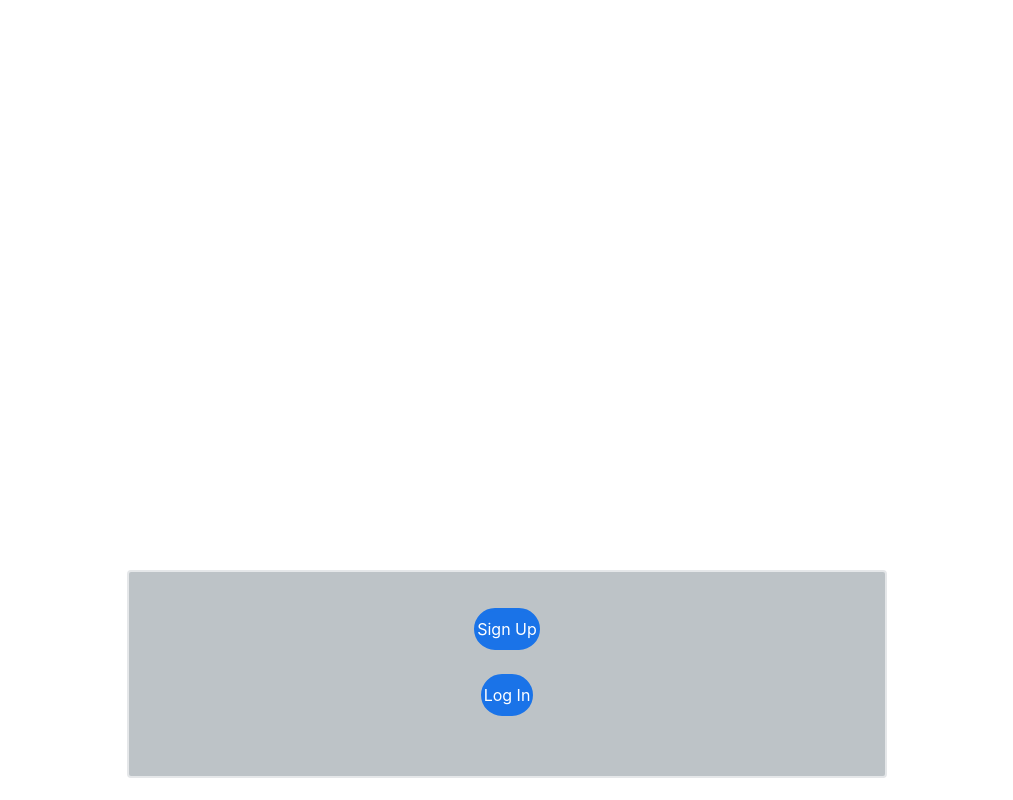
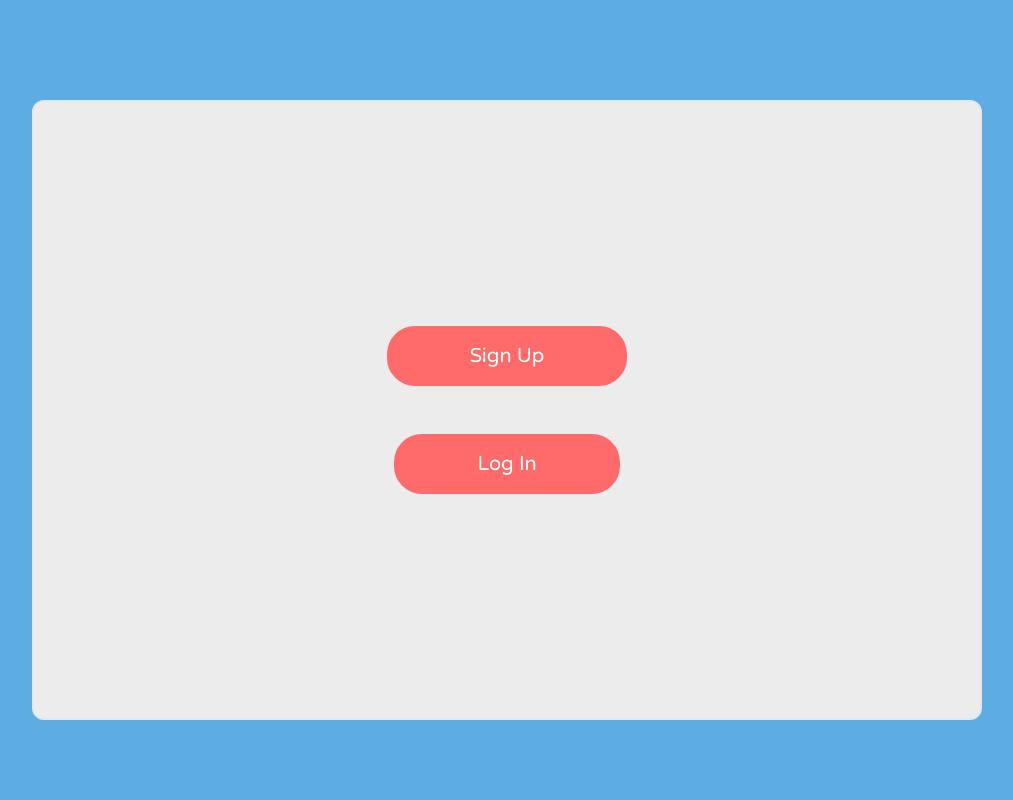
Before and after one commit to wbrink/social-calendar, a React (Create React App) app in the folder social-calendar-ui/: page /LoginSignup in a window 1280 px wide. Shown: the whole page, without its empty margins (133-1146 px from the left). Built offline with nearby package versions, Linux system fonts and the light colour scheme.

Commit message:
added css styling to LoginSignup page

```diff
--- a/social-calendar-ui/public/index.html
+++ b/social-calendar-ui/public/index.html
@@ -27,6 +27,7 @@
     <!-- CSS only -->
     <link rel="stylesheet" href="https://stackpath.bootstrapcdn.com/bootstrap/4.5.0/css/bootstrap.min.css" integrity="sha384-9aIt2nRpC12Uk9gS9baDl411NQApFmC26EwAOH8WgZl5MYYxFfc+NcPb1dKGj7Sk" crossorigin="anonymous">
     <title>React App</title>
+    <link href="https://fonts.googleapis.com/css2?family=Varela+Round&display=swap" rel="stylesheet">
   </head>
   <body>
     <noscript>You need to enable JavaScript to run this app.</noscript>
--- a/social-calendar-ui/src/App.js
+++ b/social-calendar-ui/src/App.js
@@ -11,6 +11,7 @@ function App() {
     <Route exact path="/LoginSignup" component={LoginSignup} />
     <Route exact path="/Login" component={Login} />
     <Route exact path="/SignUp" component={SignUp} />
+
     </Router>
   );
 }
--- a/social-calendar-ui/src/pages/LoginSignup/LoginSignup.css
+++ b/social-calendar-ui/src/pages/LoginSignup/LoginSignup.css
@@ -1,26 +1,57 @@
+body{
+    background-color: #5DADE2;
+    font-family: 'Varela Round', sans-serif;
+    font-size: 1.25em;
+}
+
 #LoginSignupContainer{
-    padding-top: 36px;
-    padding-bottom: 36px;
-    margin-top: 50%;
+    padding-top: 56px;
+    padding-bottom: 56px;
+    margin-top: 45%;
     border-style: solid;
     border-width: 2px;
-    border-radius: 4px;
-    background-color: #BDC3C7;
+    border-radius: 12px;
+    background-color: #ECECEC;
     border-color: #E5E7E9;
 }
 
+a{
+    text-decoration: none;
+}
+
+a:hover{
+    text-decoration: none;
+}
+
 .links{
-    margin-bottom: 24px;
+    margin: 24px;
     padding-top: 6px;
     padding-bottom: 6px;
+    padding-right: 24px;
+    padding-left: 24px;
     border-style: solid;
-    border-radius: 24px;
-    border-color: #1a73e8;
+    border-radius: 28px;
+    border-color: #FF6A6A;
     color: white;
-    background-color: #1a73e8;
+    background-color: #FF6A6A;
 }
 
 .links:hover{
-    background-color: #0854b8f1;
+    background-color: #FF6A6A;
     opacity: .8;
 }
+
+@media only screen and (min-width: 992px) {
+    #LoginSignupContainer{
+        margin-top: 100px;
+        padding-top: 200px;
+        padding-bottom: 200px;
+    }
+
+    .links{
+        padding-top: 12px;
+        padding-bottom: 12px;
+        padding-left: 80px;
+        padding-right: 80px;
+    }
+  }
--- a/social-calendar-ui/src/pages/LoginSignup/LoginSignup.js
+++ b/social-calendar-ui/src/pages/LoginSignup/LoginSignup.js
@@ -8,7 +8,7 @@ const LoginSignup = () => {
 
     <div className="container">{/* header will be a component inside of the sidenavbar component*/}
       <div className="row justify-content-center">
-        <div className="col-8" id="LoginSignupContainer">
+        <div className="col-8 col-lg-10" id="LoginSignupContainer">
             <div className="row justify-content-center">
               <Link to={"/SignUp/"}>
               <div className="links" >Sign Up</div> {/* change button to a href links*/}
```
